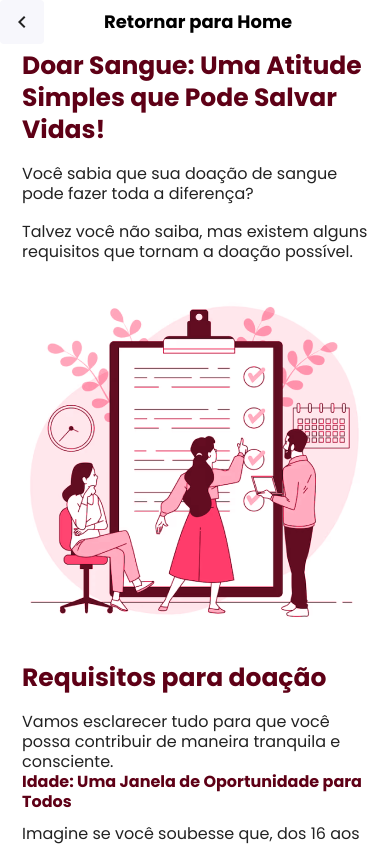
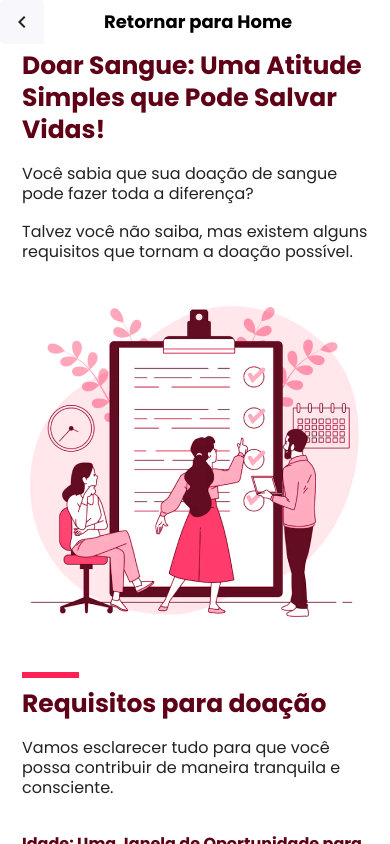
Before and after one commit to marcossabatini7/pei-ii-doacao-sangue, a React Native app: screen /CanIDonate in a window 390 px wide. Built offline with nearby package versions, Linux system fonts and the light colour scheme.

Commit message:
feat: add divider

```diff
--- /dev/null
+++ b/components/Divider.js
@@ -0,0 +1,17 @@
+import { View } from 'react-native'
+import { COLORS } from '../constants'
+
+function Divider() {
+  return (
+    <View
+      style={{
+        width: 57,
+        height: 6,
+        marginVertical: 10,
+        backgroundColor: COLORS.primary
+      }}
+    ></View>
+  )
+}
+
+export default Divider
--- a/components/Topic.js
+++ b/components/Topic.js
@@ -1,21 +1,27 @@
-import { Text } from 'react-native'
+import { Text, View } from 'react-native'
 
 import { COLORS, FONTS } from '../constants'
+import Divider from './Divider'
 
 function Topic({ title, text }) {
   return (
-    <>
+    <View
+      style={{
+        marginTop: 16
+      }}
+    >
       <Text
         style={{ ...FONTS.topic, color: COLORS.subtitle }}
       >
         {title}
       </Text>
+      <Divider />
       <Text
-        style={{ ...FONTS.paragraph, color: COLORS.black, marginVertical: 12 }}
+        style={{ ...FONTS.paragraph, color: COLORS.black, marginBottom: 12 }}
       >
         {text}
       </Text>
-    </>
+    </View>
   )
 }
 
--- a/screens/CanIDonate.js
+++ b/screens/CanIDonate.js
@@ -3,6 +3,7 @@ import React from 'react'
 import { Image, ScrollView, Text, TouchableOpacity, View } from 'react-native'
 import { SafeAreaView } from 'react-native-safe-area-context'
 
+import Divider from '../components/Divider'
 import PageContainer from '../components/PageContainer'
 import Paragraph from '../components/Paragraph'
 import RedCard from '../components/RedCard'
@@ -78,9 +79,16 @@ const CanIDonate = ({ navigation }) => {
                             }}
                         />
 
+                        <Divider />
                         <Subtitle text="Requisitos para doação" />
 
-                        <Paragraph text="Vamos esclarecer tudo para que você possa contribuir de maneira tranquila e consciente." />
+                        <View
+                            style={{
+                                marginBottom: 20
+                            }}
+                        >
+                            <Paragraph text="Vamos esclarecer tudo para que você possa contribuir de maneira tranquila e consciente." />
+                        </View>
 
                         <Topic
                             title='Idade: Uma Janela de Oportunidade para Todos'
```
